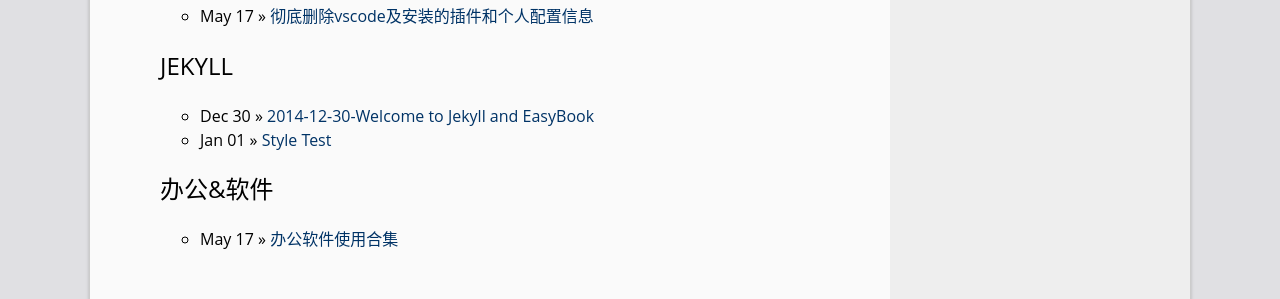
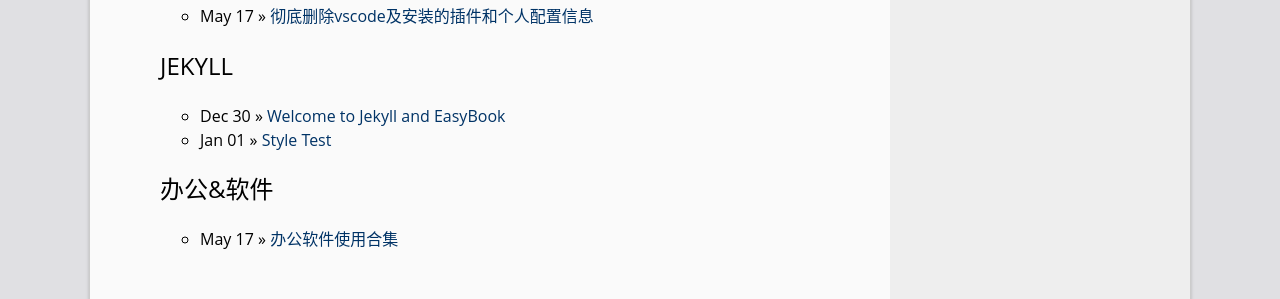
Before and after one commit to LonlyStack/LonlyPan.github.io, a Jekyll site: the page built from category.html, in a window 1280 px wide. Shown: the part 999-1298 px from the top of the page. Built offline with Jekyll 4.4.1, drawn with Linux system fonts in a browser that asks for light colours.

Commit message:
修改文件: _posts/2014-12-30-Welcome to Jekyll and EasyBook.md

```diff
--- a/_posts/2014-12-30-Welcome to Jekyll and EasyBook.md
+++ b/_posts/2014-12-30-Welcome to Jekyll and EasyBook.md
@@ -1,6 +1,6 @@
 ---
 layout: post
-title:  "2014-12-30-Welcome to Jekyll and EasyBook"
+title:  "Welcome to Jekyll and EasyBook"
 date:   2014-12-30 09:00:13
 categories: jekyll
 permalink: /archivers/hello
```
